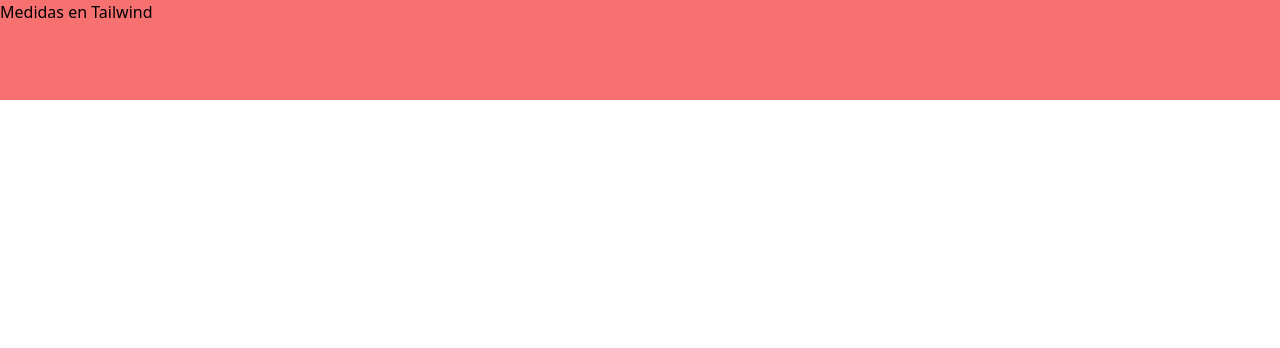
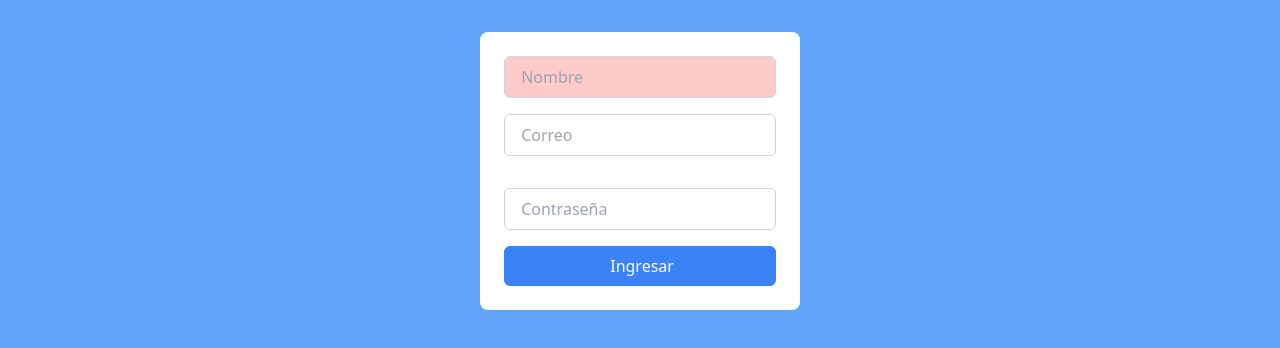
Before and after one commit to CasJuan/practicasTailw, a website: page src/index.html in a window 1280 px wide. Drawn offline with Linux system fonts and the light colour scheme.

Commit message:
manejo de estados mas formularios

```diff
--- a/src/index.html
+++ b/src/index.html
@@ -6,7 +6,7 @@
     <title>Tailwind</title>
     <link href="./output.css" rel="stylesheet">
 </head>
-<body>
+<body class="bg-blue-400">
     <!-- <h2 class="bg-lime-600 text-azul-oscuro">Tailwind</h2>
     <h2 class="bg-lime-700">en</h2>
     <h2 class="bg-lime-800">CodingTube</h2> -->
@@ -16,10 +16,26 @@
         <span class="bg-clip-text text-transparent  bg-gradient-to-r from-pink-500 to-violet-500">Hello World</span>
     </div> -->
 
-    <div class="h-[100px]">
-        <div class="bg-red-400 h-full   ">Medidas en Tailwind</div>
-    </div>
+        <!-- <div class="h-[100px]">
+            <div class="bg-red-400 h-full   ">Medidas en Tailwind</div>
+        </div>
+     -->
 
+        <form action="" class="bg-white w-80 mx-auto my-8 rounded-lg p-6">
+
+            <input  class="border border-gray-300 w-full px-3 py-2 mb-4 rounded-md disabled:bg-red-200" placeholder=" Nombre " type="text" disabled>
+
+            <input  class="border border-gray-300 w-full px-3 py-2 mb-4 rounded-md focus:outline-none focus:ring-1 focus:ring-purple-600 invalid:focus:ring-red-400 peer " placeholder=" Correo" type="email">
+            <p class="text-red-400 hidden peer-invalid:block ">El correo es incorreoceto</p>
+
+            <input  class="border border-gray-300 w-full px-3 py-2 mt-4 mb-4 rounded-md" placeholder=" Contraseña" type="password">
+
+            <input  class="bg-blue-500 w-full py-2 text-white rounded-md cursor-pointer hover:bg-blue-400" value=" Ingresar" type="submit">
+
+
+
+
+        </form>
 
 
 </body>
```
Also changed, not shown: src/output.css.
